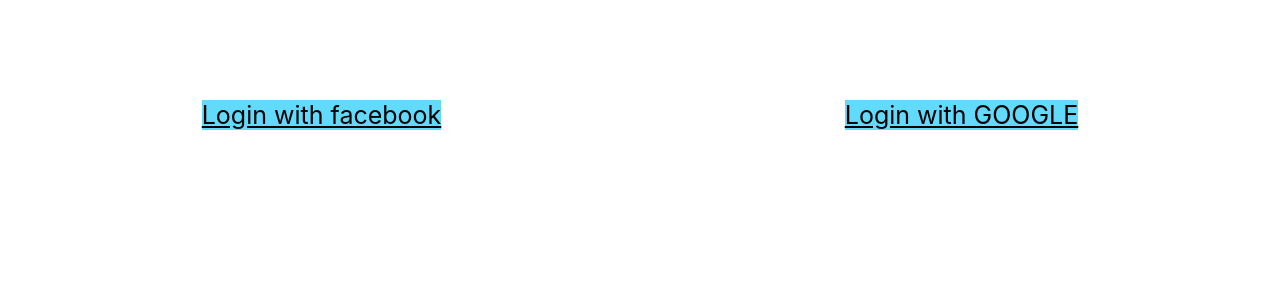
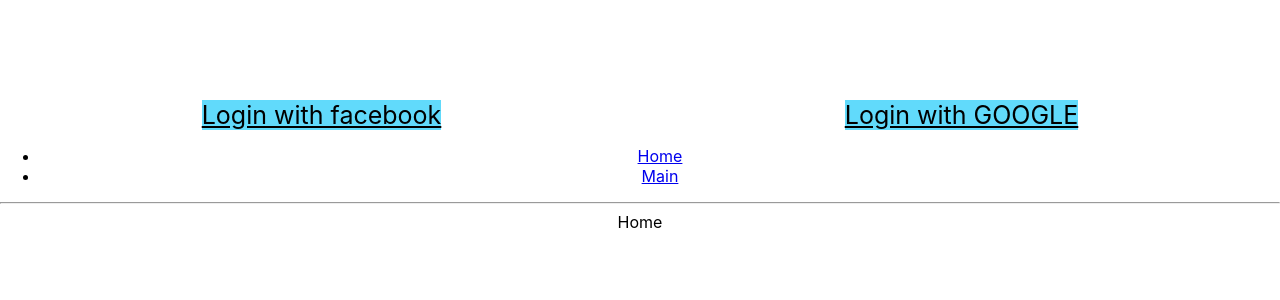
Before and after one commit to AZS-CJ/AdventistClujRO, a React (Create React App) app in the folder frontend/: page / in a window 1280 px wide. Shown: the top 300 px of the page. Built offline with nearby package versions, Linux system fonts and the light colour scheme.

Commit message:
Integrate router with login

```diff
--- a/frontend/package.json
+++ b/frontend/package.json
@@ -17,6 +17,8 @@
     "js-cookie": "^3.0.1",
     "react": "17.0.2",
     "react-dom": "17.0.2",
+    "react-router": "^6.2.1",
+    "react-router-dom": "^6.2.1",
     "react-scripts": "4.0.3",
     "typescript": "4.4.4",
     "web-vitals": "2.1.2",
--- a/frontend/src/App.tsx
+++ b/frontend/src/App.tsx
@@ -1,50 +1,20 @@
 import React from 'react'
-import './App.css'
 import { reactPlugin } from './ApplicationInsights'
 import { AppInsightsContext } from '@microsoft/applicationinsights-react-js'
-import Cookies from 'js-cookie'
+import Router from './Router'
+import Login from './Login'
 
-// eslint-disable-next-line @typescript-eslint/no-empty-interface
-interface IProps {}
+import './App.css'
 
-interface IState {
-  username?: string
-}
-
-class App extends React.Component<IProps, IState> {
-  constructor(props: IProps) {
-    super(props)
-    this.state = { username: Cookies.get('displayName') }
-    this.renderContent = this.renderContent.bind(this)
-  }
-
+class App extends React.Component {
   render() {
     return (
       <AppInsightsContext.Provider value={reactPlugin}>
-        <div className="App">{this.renderContent()}</div>
+        <div className="App">
+          <Login />
+          <Router />
+        </div>
       </AppInsightsContext.Provider>
-    )
-  }
-
-  renderContent() {
-    if (!!this.state.username)
-      return (
-        <div className="login">
-          <span>HI {this.state.username}!</span>
-          <a href="/auth/logout" role="button">
-            Logout
-          </a>
-        </div>
-      )
-    return (
-      <div className="login">
-        <a href="/auth/facebook" role="button">
-          Login with facebook
-        </a>
-        <a href="/auth/google" role="button">
-          Login with GOOGLE
-        </a>
-      </div>
     )
   }
 }
--- /dev/null
+++ b/frontend/src/Home.tsx
@@ -0,0 +1,10 @@
+import React from 'react'
+import './App.css'
+
+class Home extends React.Component {
+  render() {
+    return <div>Home</div>
+  }
+}
+
+export default Home
--- /dev/null
+++ b/frontend/src/Login.tsx
@@ -0,0 +1,52 @@
+import React from 'react'
+import './App.css'
+import { reactPlugin } from './ApplicationInsights'
+import { AppInsightsContext } from '@microsoft/applicationinsights-react-js'
+import Cookies from 'js-cookie'
+
+// eslint-disable-next-line @typescript-eslint/no-empty-interface
+interface IProps {}
+
+interface IState {
+  username?: string
+}
+
+class App extends React.Component<IProps, IState> {
+  constructor(props: IProps) {
+    super(props)
+    this.state = { username: Cookies.get('displayName') }
+    this.renderContent = this.renderContent.bind(this)
+  }
+
+  render() {
+    return (
+      <AppInsightsContext.Provider value={reactPlugin}>
+        <div className="App">{this.renderContent()}</div>
+      </AppInsightsContext.Provider>
+    )
+  }
+
+  renderContent() {
+    if (!!this.state.username)
+      return (
+        <div className="login">
+          <span>HI {this.state.username}!</span>
+          <a href="/auth/logout" role="button">
+            Logout
+          </a>
+        </div>
+      )
+    return (
+      <div className="login">
+        <a href="/auth/facebook" role="button">
+          Login with facebook
+        </a>
+        <a href="/auth/google" role="button">
+          Login with GOOGLE
+        </a>
+      </div>
+    )
+  }
+}
+
+export default App
--- /dev/null
+++ b/frontend/src/Main.tsx
@@ -0,0 +1,10 @@
+import React from 'react'
+import './App.css'
+
+class Main extends React.Component {
+  render() {
+    return <div>Main</div>
+  }
+}
+
+export default Main
--- /dev/null
+++ b/frontend/src/Router.tsx
@@ -0,0 +1,33 @@
+import React from 'react'
+import { BrowserRouter, Link, Route, Routes } from 'react-router-dom'
+import Main from './Main'
+import Home from './Home'
+
+import './App.css'
+
+class Router extends React.Component {
+  render() {
+    return (
+      <BrowserRouter>
+        <ul>
+          <li>
+            <Link to="/">Home</Link>
+          </li>
+          <li>
+            <Link to="/main">Main</Link>
+          </li>
+        </ul>
+
+        <hr />
+        <div>
+          <Routes>
+            <Route path="/" element={<Home />} />
+            <Route path="/main" element={<Main />} />
+          </Routes>
+        </div>
+      </BrowserRouter>
+    )
+  }
+}
+
+export default Router
```
Also changed, not shown: 1 other file (tests, documents, lock files or other folders).
